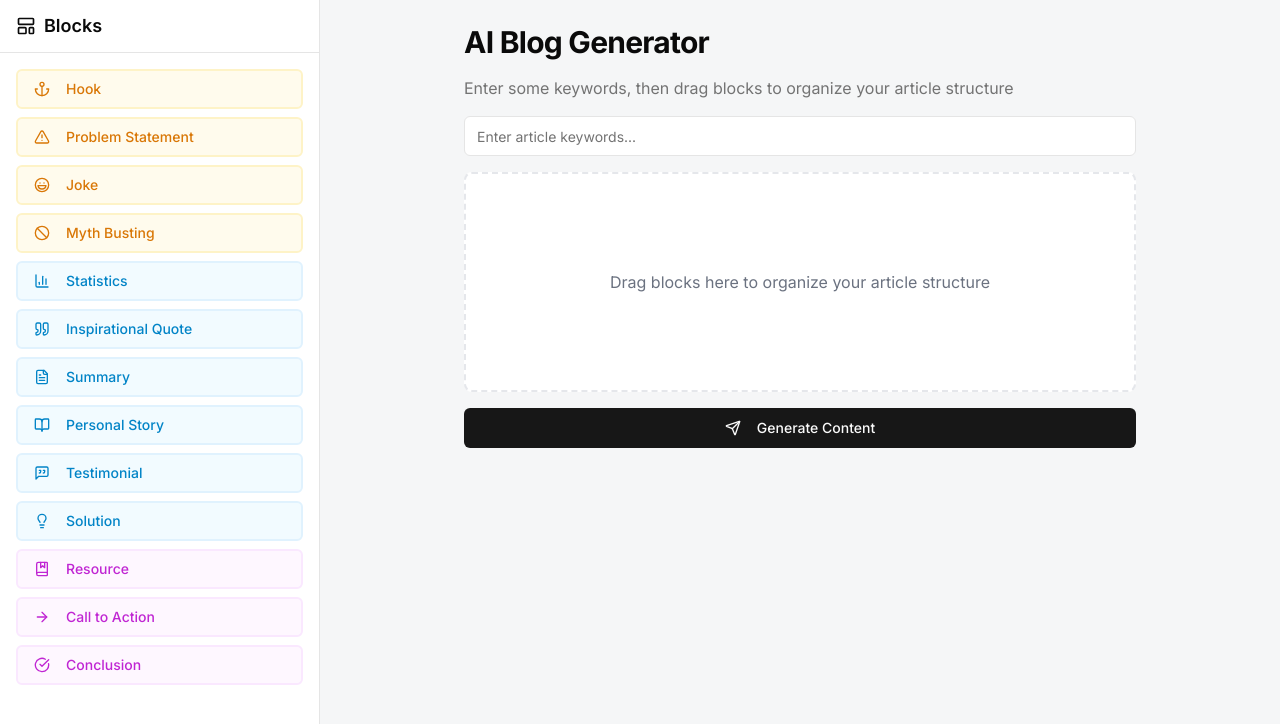
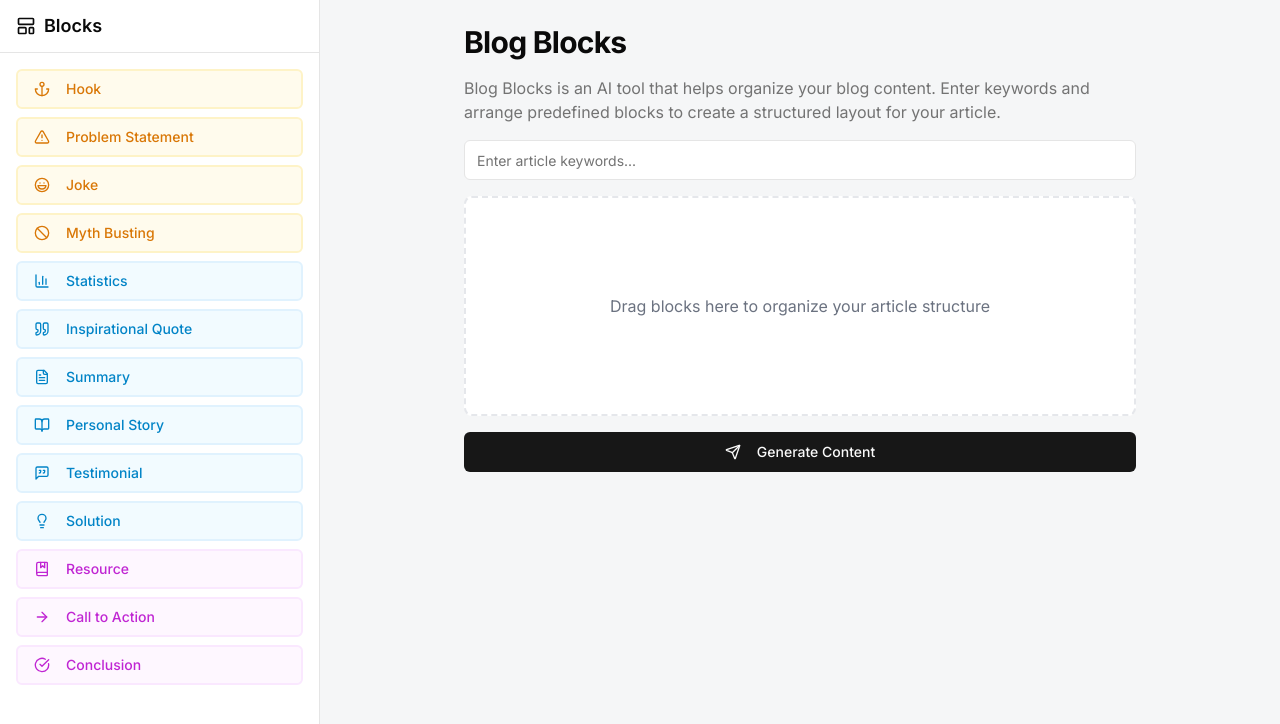
Before and after one commit to kunal00000/Blogblocks, a Next.js app: page / in a window 1280 px wide. Shown: the top 724 px of the page. Built offline with nearby package versions, Linux system fonts and the light colour scheme.

Commit message:
refactor(editor): update header and description for clarity, remove unused import

```diff
--- a/components/editor.tsx
+++ b/components/editor.tsx
@@ -4,7 +4,7 @@ import { cn } from "@/lib/utils";
 import { Button } from "@/components/ui/button";
 import { Input } from "@/components/ui/input";
 import { TBlogBlock } from "@/types/blog";
-import { useCompletion, experimental_useObject as useObject } from "ai/react";
+import { experimental_useObject as useObject } from "ai/react";
 import { Loader2Icon, SendIcon } from "lucide-react";
 import { useCallback, useState } from "react";
 import { useToast } from "@/hooks/use-toast";
@@ -88,12 +88,12 @@ export function Editor({
   return (
     <div className={cn("p-6 space-y-6 overflow-y-scroll pb-12", className)}>
       <div className="max-w-2xl mx-auto space-y-4">
-        <h1 className="text-3xl font-bold tracking-tight">AI Blog Generator</h1>
+        <h1 className="text-3xl font-bold tracking-tight">Blog Blocks</h1>
         <p className="text-muted-foreground">
-          Enter some keywords, then drag blocks to organize your article
-          structure
+          Blog Blocks is an AI tool that helps organize your blog content. Enter
+          keywords and arrange predefined blocks to create a structured layout
+          for your article.
         </p>
-
         <Input
           placeholder="Enter article keywords..."
           value={url}
@@ -155,14 +155,17 @@ export function Editor({
         {object && (
           <div className="bg-background p-3 space-y-4 rounded-xl border border-border">
             {object?.contentBlocks?.map((cb, index) => (
-              <div
-                key={index}
-              >
+              <div key={index}>
                 <p className="text-gray-300 italic font-semibold text-base">
                   {cb?.blockName}
                 </p>
                 <div
-                  className={cn(`p-3 rounded-lg`, objectBlocks.length > index ? `bg-${objectBlocks[index].color}-50 text-${objectBlocks[index].color}-600` : "bg-gray-50 text-gray-600")}
+                  className={cn(
+                    `p-3 rounded-lg`,
+                    objectBlocks.length > index
+                      ? `bg-${objectBlocks[index].color}-50 text-${objectBlocks[index].color}-600`
+                      : "bg-gray-50 text-gray-600"
+                  )}
                 >
                   <ContentDisplay content={cb?.content as string} />
                 </div>
```
